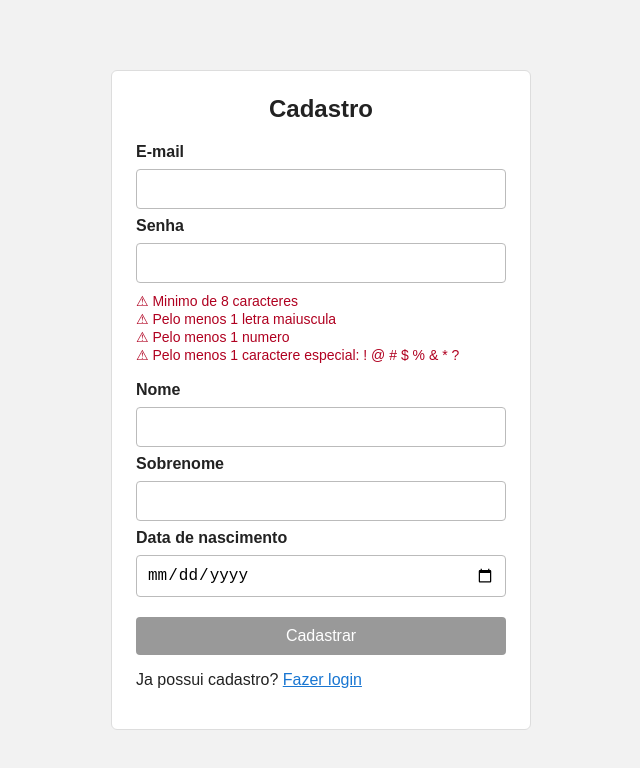
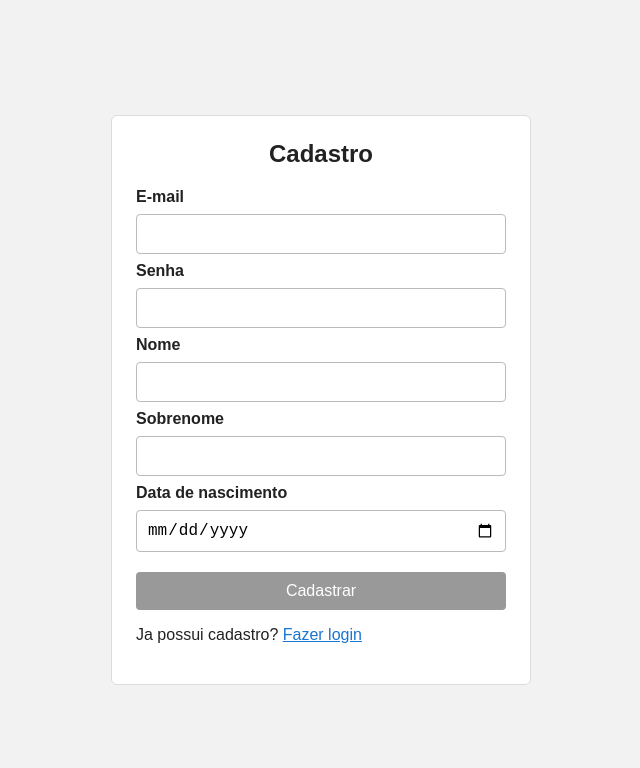
Before and after one commit to matheusuztp/react-web-app-puc, a React (Vite) app: page /cadastro in a window 1280 px wide. Shown: the top 768 px of the page, without its empty margins (319-959 px from the left). Built offline with nearby package versions, Linux system fonts and the light colour scheme.

Commit message:
Novo visual das validaçoes do formulario de cadastro

```diff
--- a/src/App.css
+++ b/src/App.css
@@ -86,18 +86,10 @@ a {
   font-size: 14px;
 }
 
-.valido {
-  color: #087f23;
-}
-
-.valido::before {
-  content: "✓ ";
-}
-
 .invalido {
   color: #b00020;
 }
 
 .invalido::before {
-  content: "⚠ ";
+  content: "\26A0 ";
 }
--- a/src/pages/Cadastro.jsx
+++ b/src/pages/Cadastro.jsx
@@ -87,6 +87,7 @@ function Cadastro() {
   const [sobrenome, setSobrenome] = useState("");
   const [dataNascimento, setDataNascimento] = useState("");
   const [mensagem, setMensagem] = useState("");
+  const [senhaEstaFocada, setSenhaEstaFocada] = useState(false);
 
   const senhaTemTamanho = senha.length >= 8;
   const senhaTemMaiuscula = /[A-Z]/.test(senha);
@@ -104,6 +105,8 @@ function Cadastro() {
   const dataValida = validarData(dataNascimento);
   const formularioValido =
     emailValido && senhaValida && dataValida && nome !== "" && sobrenome !== "";
+  const mostrarValidacoesSenha =
+    senhaEstaFocada || (senha !== "" && !senhaValida);
 
   async function cadastrar(event) {
     event.preventDefault();
@@ -145,9 +148,9 @@ function Cadastro() {
             onChange={(event) => setEmail(event.target.value)}
             required
           />
-          {email !== "" && (
-            <p className={emailValido ? "validacao valido" : "validacao invalido"}>
-              {emailValido ? "E-mail valido." : "Digite um e-mail valido."}
+          {email !== "" && !emailValido && (
+            <p className="validacao invalido">
+              Digite um e-mail valido.
             </p>
           )}
 
@@ -156,27 +159,35 @@ function Cadastro() {
             type="password"
             value={senha}
             onChange={(event) => setSenha(event.target.value)}
+            onFocus={() => setSenhaEstaFocada(true)}
+            onBlur={() => setSenhaEstaFocada(false)}
             required
           />
+          {mostrarValidacoesSenha && (
             <div className="validacoes">
-            <p className={senhaTemTamanho ? "validacao valido" : "validacao invalido"}>
-              Minimo de 8 caracteres
-            </p>
-            <p className={senhaTemMaiuscula ? "validacao valido" : "validacao invalido"}>
+              {!senhaTemTamanho && (
+                <p className="validacao invalido">Minimo de 8 caracteres</p>
+              )}
+              {!senhaTemMaiuscula && (
+                <p className="validacao invalido">
                   Pelo menos 1 letra maiuscula
                 </p>
-            <p className={senhaTemNumero ? "validacao valido" : "validacao invalido"}>
-              Pelo menos 1 numero
-            </p>
-            <p className={senhaTemEspecial ? "validacao valido" : "validacao invalido"}>
+              )}
+              {!senhaTemNumero && (
+                <p className="validacao invalido">Pelo menos 1 numero</p>
+              )}
+              {!senhaTemEspecial && (
+                <p className="validacao invalido">
                   Pelo menos 1 caractere especial: ! @ # $ % & * ?
                 </p>
+              )}
               {!senhaSemInvalidos && (
                 <p className="validacao invalido">
                   Caracteres invalidos digitados: {caracteresInvalidos.join(" ")}
                 </p>
               )}
             </div>
+          )}
 
           <label>Nome</label>
           <input
@@ -201,11 +212,9 @@ function Cadastro() {
             onChange={(event) => setDataNascimento(event.target.value)}
             required
           />
-          {dataNascimento !== "" && (
-            <p className={dataValida ? "validacao valido" : "validacao invalido"}>
-              {dataValida
-                ? "Data valida."
-                : "A data deve estar entre hoje e 100 anos atras."}
+          {dataNascimento !== "" && !dataValida && (
+            <p className="validacao invalido">
+              A data deve estar entre hoje e 100 anos atras.
             </p>
           )}
 
```
Lines whose indentation alone changed are shown as unchanged.
